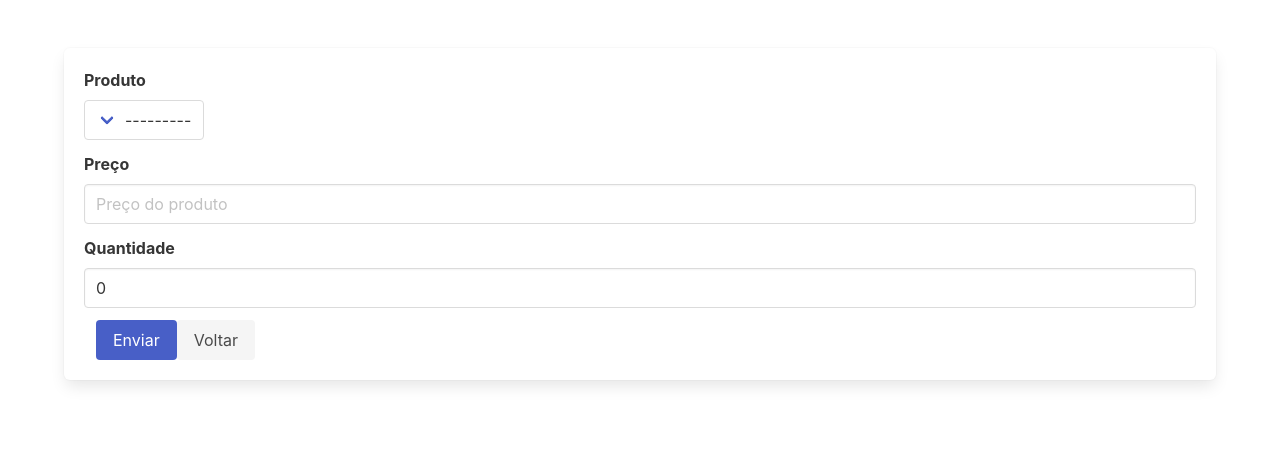
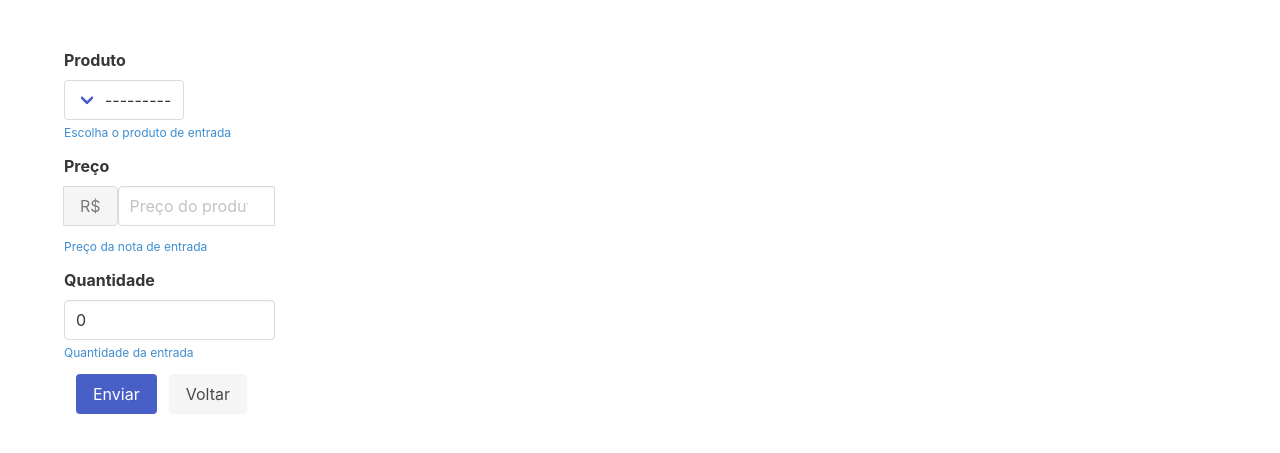
Before and after one commit to FalsoBranco/Estoque, a Django app: page /entradas/nova/ in a window 1280 px wide. Shown: the part 52-505 px from the top of the page. Run offline with Django 3.2, Linux system fonts and the light colour scheme; data that the repository does not hold is empty; some libraries are stand-ins or nearby versions.

Commit message:
dicas form entrada

```diff
--- a/entradas/forms.py
+++ b/entradas/forms.py
@@ -8,7 +8,11 @@ class EntradaForm(forms.ModelForm):
     class Meta:
         model = Entrada
         fields = ["produto", "preco", "quantidade"]
-
+        help_texts = {
+            "produto": "Escolha o produto de entrada",
+            "preco": "Preço da nota de entrada",
+            "quantidade": "Quantidade da entrada",
+        }
         widgets = {
             "produto": widgets.Select(),
             "preco": widgets.NumberInput(
--- a/entradas/templates/entradas/entrada_new.html
+++ b/entradas/templates/entradas/entrada_new.html
@@ -1,42 +1,68 @@
 {% extends 'base.html' %}
 {% block title %}Novo{% endblock title %}
 {% block content %}
-<form class="box" action="{% url 'entradas:nova_entrada' %}" method="post">
+<form action="{% url 'entradas:nova_entrada' %}" method="post">
     {% csrf_token %}
+    <div class="container ">
+        <div class="columns">
+            <div class="column is-one-fifth">
                 {% for field in form %}
+                {% if field.name == 'preco' %}
+                <div class="field">
+                    <label for="{{ field.aut_id }}" class="label">{{ field.label }}</label>
+                    <p class="control">
+                        <div class="field has-addons">
+                            <p class="control">
+                                <a href="" class="button is-static">
+                                    R$
+                                </a>
+                            </p>
+                            <p class="control">
+                                {{ field }}
+                            </p>
 
-    {% comment %}relacionado o produto select {% endcomment %}
-    {% if field.name == "produto" %}
-    <div class="field">
-        <label class="label">{{ field.label }}</label>
-        <div class="control">
-            <div class="select">
-                {{ field }}
                         </div>
-        </div>
+                    </p>
+                    <p class="help is-info">{{ field.help_text }}</p>
                 </div>
                 {% else %}
-    {% comment %}Resto do form {% endcomment %}
                 <div class="field">
-        <label class="label">{{ field.label }}</label>
+                    <label for="{{field.auto_id}}" class="label">{{ field.label }}</label>
                     <div class="control">
-            {{ field }}
+                        {% if field.name == "produto" %}
+                        <div class="select">
+
+                            {{field}}
+
                         </div>
+
+                        {% else %}
+
+                        {{field}}
+
+                        {% endif %}
+                    </div>
+                    <p class="help is-info">{{ field.help_text }}</p>
                 </div>
 
                 {% endif %}
+
 
                 {% endfor %}
                 <div class="field is-grouped">
                     <div class="control">
                         <button class="button is-link">Enviar</button>
                     </div>
-        <p class="control">
+                    <p class="control ml-3">
                         <a href="{% url 'entradas:lista_entradas' %}" class="button is-light">
                             Voltar
                         </a>
                     </p>
                 </div>
+            </div>
+        </div>
+    </div>
+
 
 </form>
 {% endblock content %}
```
Also changed, not shown: entradas/templates/entradas/entrada_update.html (+37 -13 lines). Lines whose indentation alone changed are shown as unchanged.
